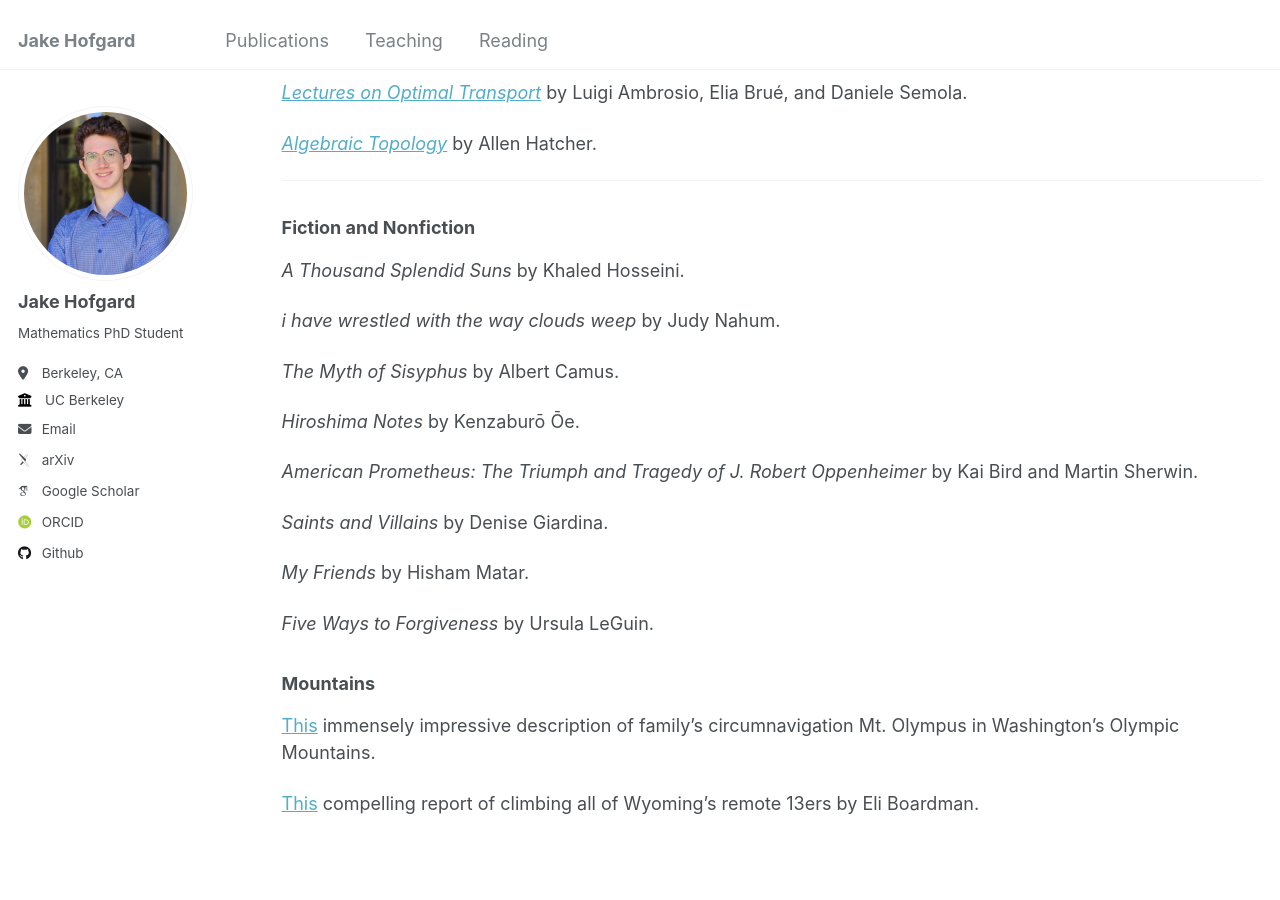
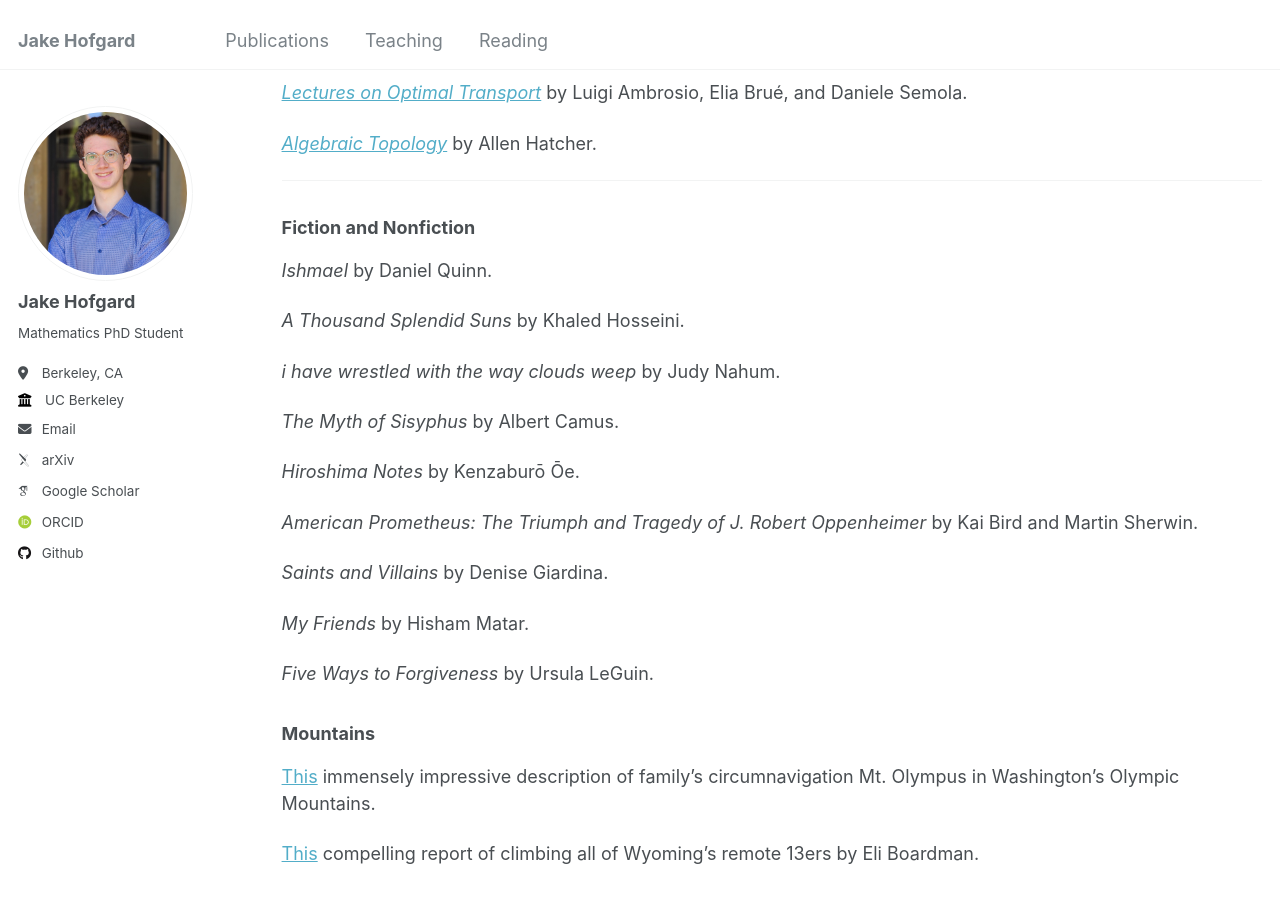
Before and after one commit to jakehofgard/jakehofgard.github.io, a Jekyll site: the page built from _pages/reading.md, in a window 1280 px wide and 900 px high, scrolled down 556 px. Built offline with Jekyll 4.4.1, drawn with Linux system fonts in a browser that asks for light colours; some web fonts are replaced.

Commit message:
Update reading.md

```diff
--- a/_pages/reading.md
+++ b/_pages/reading.md
@@ -34,6 +34,8 @@ As a I begin my PhD, I aim to catalogue the books and survey papers that I read
 
 ### Fiction and Nonfiction
 
+*Ishmael* by Daniel Quinn.
+
 *A Thousand Splendid Suns* by Khaled Hosseini.
 
 *i have wrestled with the way clouds weep* by Judy Nahum.
```
